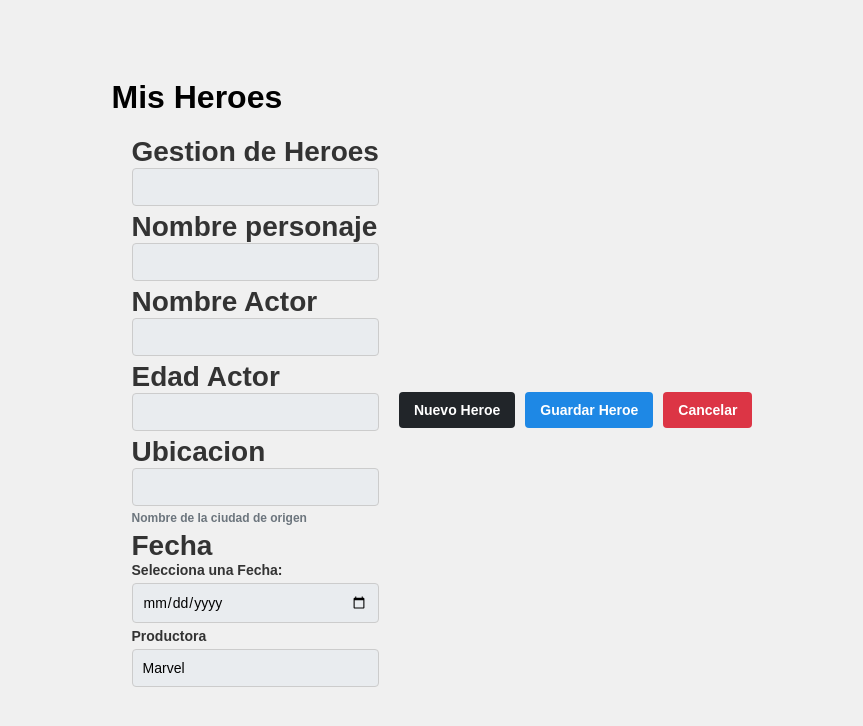
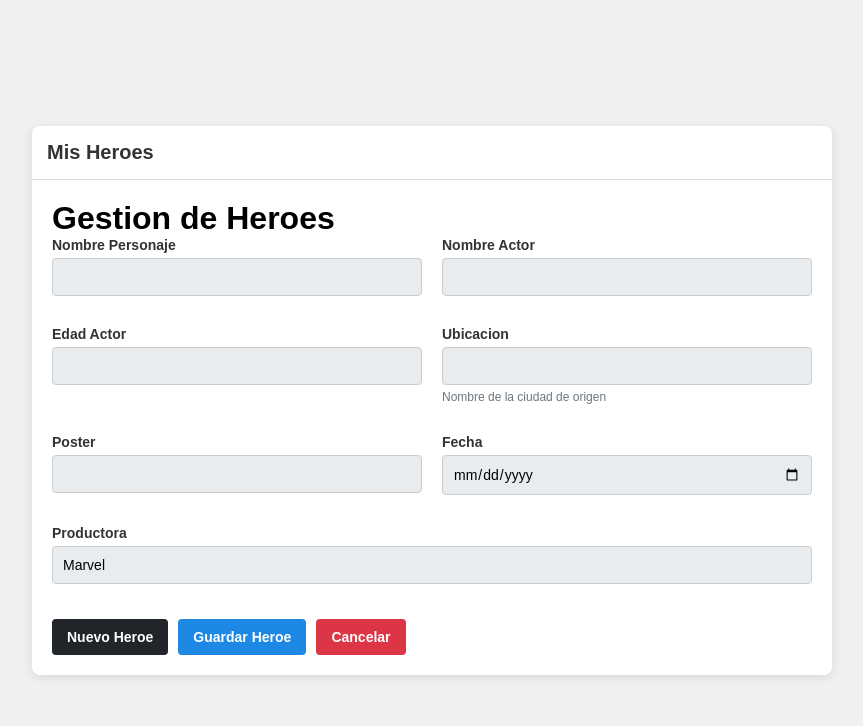
Before and after one commit to Santi1718/JavaScript_S1_QuinonezSantiago, a plain HTML site: page Dia14/index.html in a window 1280 px wide. Shown: the whole page, without its empty margins (208-1071 px from the left). Drawn offline with Linux system fonts and the light colour scheme.

Commit message:
feat: :construction: New changes

```diff
--- a/Dia14/index.html
+++ b/Dia14/index.html
@@ -11,58 +11,48 @@
 </head>
 
 <body>
-    <div>
-        <div>
-            <h1> Mis Heroes</h1>
+    <div class="container">
+        <div class="formulario">
+            <div class="titulo">
+                <h1>Mis Heroes</h1>
             </div>
             <form>
+                <h1>Gestion de Heroes</h1>
 
-            <div>
-                <label>
-                    <h1> Gestion de Heroes</h1>
-                    <input type="text">
-                </label>
+                <div class="form-row">
+                    <div class="form-group">
+                        <label for="nombre-personaje">Nombre Personaje</label>
+                        <input type="text" id="nombre-personaje" name="nombre-personaje">
+                    </div>
+                    <div class="form-group">
+                        <label for="nombre-actor">Nombre Actor</label>
+                        <input type="text" id="nombre-actor" name="nombre-actor">
+                    </div>
                 </div>
 
-                <div>
-                    <label >
-                        <h1>Nombre personaje</h1>
-                        <input type="text">
-                    </label>
+                <div class="form-row">
+                    <div class="form-group">
+                        <label for="edad-actor">Edad Actor</label>
+                        <input type="text" id="edad-actor" name="edad-actor">
+                    </div>
+                    <div class="form-group">
+                        <label for="ubicacion">Ubicacion</label>
+                        <input type="text" id="ubicacion" name="ubicacion">
+                        <small>Nombre de la ciudad de origen</small>
+                    </div>
                 </div>
 
-                <div>
-                    <label >
-                        <h1> Nombre Actor</h1>
-                        <input type="text">
-                    </label>
+                <div class="form-row">
+                    <div class="form-group">
+                        <label for="poster">Poster</label>
+                        <input type="text" id="poster" name="poster">
+                    </div>
+                    <div class="form-group">
+                        <label for="fecha">Fecha</label>
+                        <input type="date" id="fecha" name="fecha" min="1910/01/01" max="2030/12/31" value="dd/mm/yyyy">
+                    </div>
                 </div>
 
-                <div>
-                    <label >
-                        <h1> Edad Actor</h1>
-                        <input type="text">
-                    </label>
-                </div>
-
-                <div>
-                    <label >
-                        <h1>Ubicacion </h1>
-                        <input type="text">
-                        <small> Nombre  de la ciudad de origen</small>
-                    </label>
-                </div>
-
-                <div>
-                    <label >
-                        <h1>Fecha</h1>
-                        <label for="Fecha"> Selecciona una Fecha:</label>
-                        <input type="date" id="Fecha" name="Fecha" min="1910-01-01" max="2025-12-31" value="dd/mm/yyyy">
-                    </label>
-                </div>
-             <div>
-
-             </div
                 <div class="form-row">
                     <div class="form-group full-width">
                         <label for="productora">Productora</label>
@@ -80,8 +70,6 @@
                 </div>
             </form>
         </div>
-
-        </form>
     </div>
 </body>
 
--- a/Dia14/scripts/script.js
+++ b/Dia14/scripts/script.js
@@ -0,0 +1,5 @@
+async function api () {
+    let response = await fetch ("https://6818a32f5a4b07b9d1d01baa.mockapi.io/api/v1/Api")
+    let data = await response.json();
+    return data;
+}
```
Lines whose indentation alone changed are shown as unchanged.
